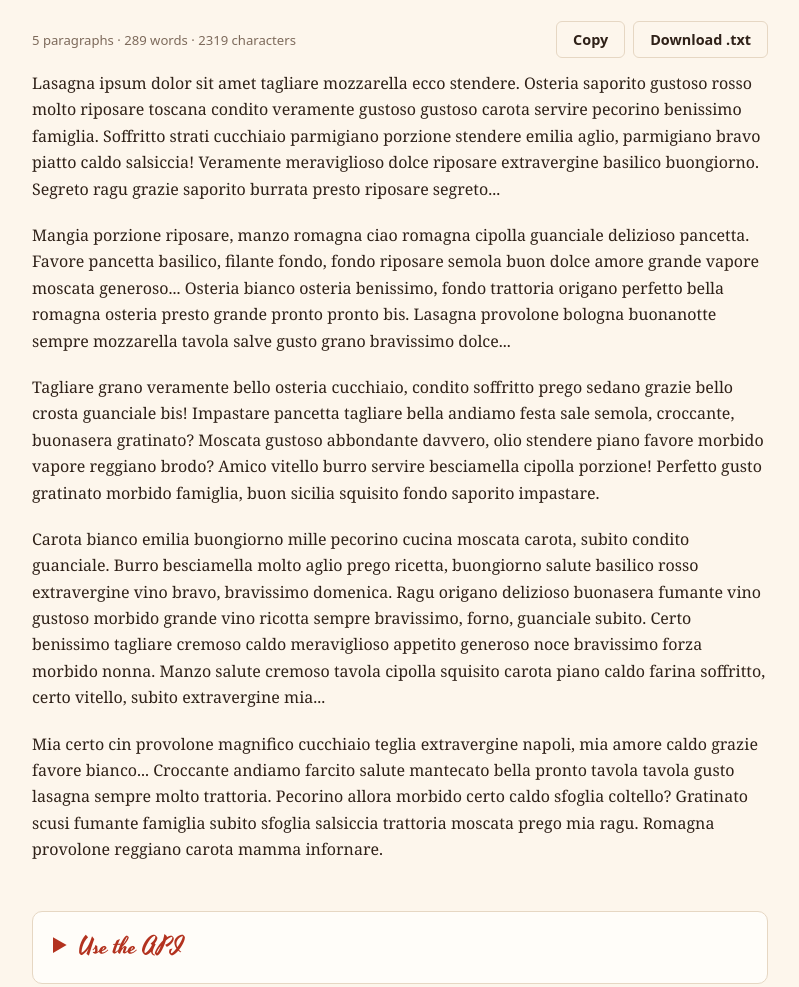
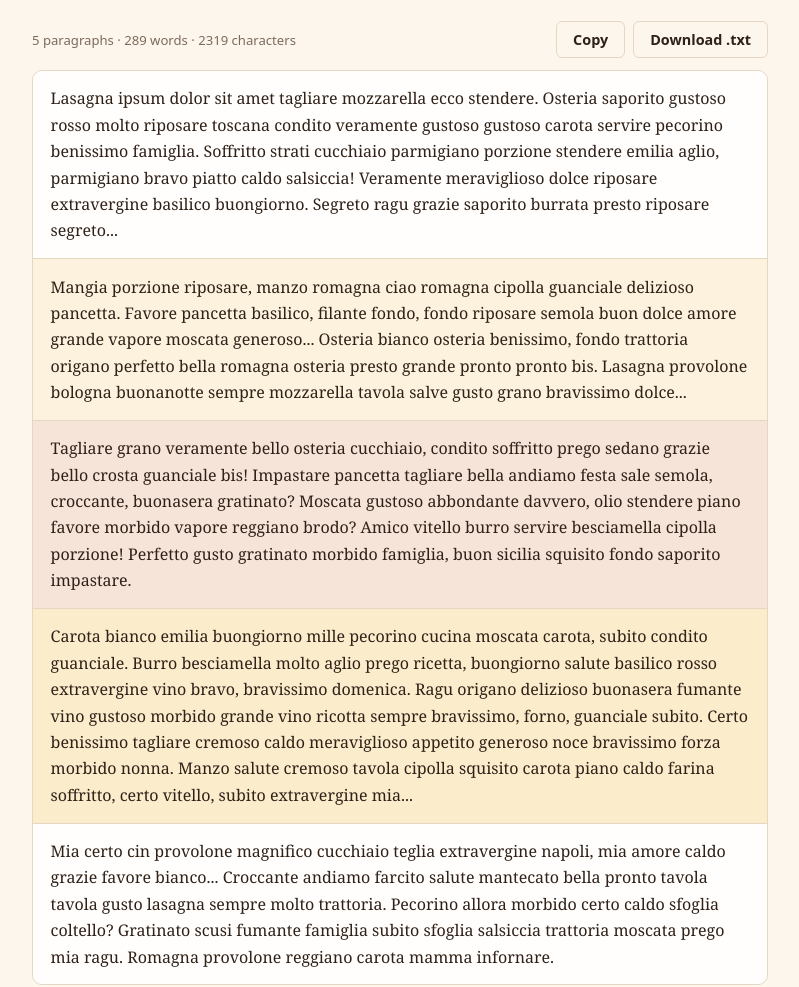
Before and after one commit to ricardobz/lasagne, a website with bundled scripts: page index.html in a window 1280 px wide. Shown: the part 471-1458 px from the top of the page, without its empty margins (240-1039 px from the left). Built offline with nearby package versions, Linux system fonts and the light colour scheme.

Commit message:
Stack the output like a pan of lasagna, besciamella on top

```diff
--- a/app.js
+++ b/app.js
@@ -21,6 +21,7 @@ let paragraphs = [];
 function render() {
   paragraphs = generate(countInput.value, startWithInput.checked, brainrotInput.checked);
   output.textContent = "";
+  output.classList.toggle("is-pan", !asHtmlInput.checked);
 
   if (asHtmlInput.checked) {
     const pre = document.createElement("pre");
--- a/styles.css
+++ b/styles.css
@@ -28,6 +28,12 @@
   --sauce: #b3321f;
   --sauce-dark: #8d2416;
   --cheese: #f0b429;
+  /* One repeat of the pan, top to bottom. Kept under 10% alpha so the stack is
+     texture rather than UI signal — the body copy still has to read as type. */
+  --layer-besciamella: rgba(255, 255, 255, 0.85);
+  --layer-pasta: rgba(240, 180, 41, 0.07);
+  --layer-ragu: rgba(179, 50, 31, 0.09);
+  --layer-cheese: rgba(240, 180, 41, 0.16);
   --radius: 10px;
   --display: "Yesteryear", "Brush Script MT", cursive;
 }
@@ -41,6 +47,12 @@
     --line: #3a2f26;
     --sauce: #e0533a;
     --sauce-dark: #c23e28;
+    /* Tints glow on the dark ground, so roughly half the alpha. Besciamella
+       still has to be the lightest layer, so it lifts instead of covering. */
+    --layer-besciamella: rgba(242, 231, 219, 0.07);
+    --layer-pasta: rgba(240, 180, 41, 0.04);
+    --layer-ragu: rgba(224, 83, 58, 0.08);
+    --layer-cheese: rgba(240, 180, 41, 0.09);
   }
 }
 
@@ -212,7 +224,29 @@ main { max-width: 46rem; margin: 0 auto; }
 
 .output-actions { display: flex; gap: 0.5rem; }
 
-.output p { margin: 0 0 1.25rem; }
+/* The output is a pan of lasagna seen from the side: paragraphs stack edge to
+   edge on a repeating four-layer cycle. Padding replaces the old margin so the
+   bands touch — separated tints read as zebra-striped rows, touching ones read
+   as a cross-section. Only the plain-text view gets the pan; the HTML view is a
+   code block and carries its own chrome. */
+.output.is-pan {
+  border: 1px solid var(--line);
+  border-radius: var(--radius);
+  overflow: hidden;
+}
+
+.output p {
+  margin: 0;
+  padding: 0.9rem 1.1rem;
+}
+
+.output p + p { border-top: 1px solid var(--line); }
+
+/* Besciamella on top: it opens the pan and every repeat below it. */
+.output p:nth-child(4n + 1) { background: var(--layer-besciamella); }
+.output p:nth-child(4n + 2) { background: var(--layer-pasta); }
+.output p:nth-child(4n + 3) { background: var(--layer-ragu); }
+.output p:nth-child(4n)     { background: var(--layer-cheese); }
 
 .output pre {
   margin: 0;
```
